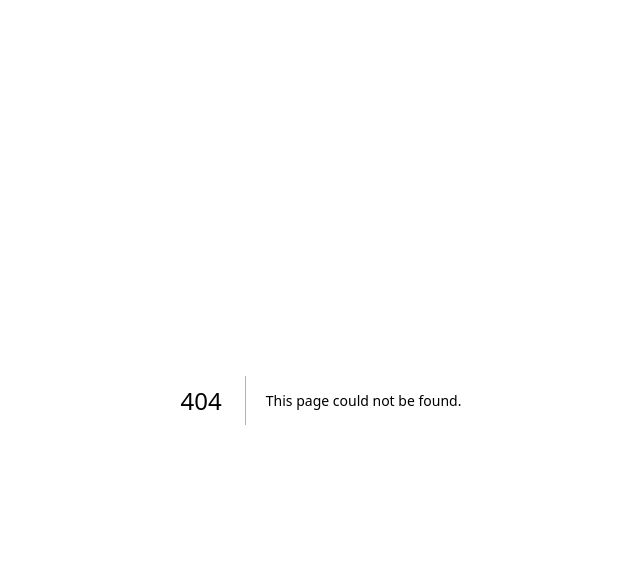
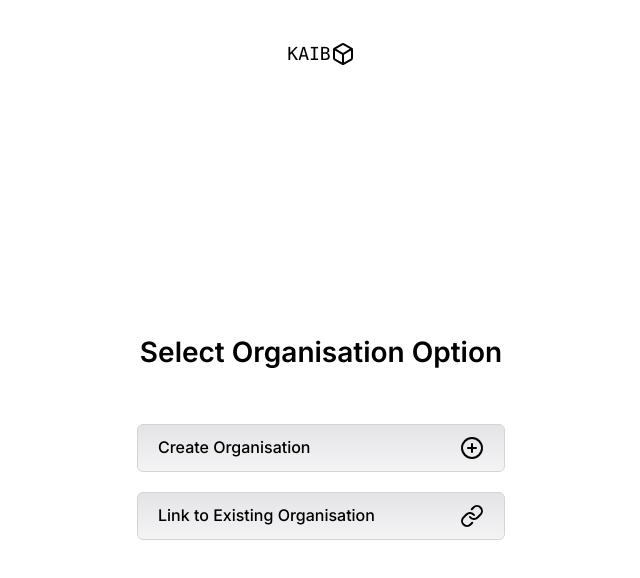
Before and after one commit to DeclanKBrown/kaib, a Next.js app: page /organisation in a window 1280 px wide. Before the commit this address had no page. Shown: the top 578 px of the page, without its empty margins (319-959 px from the left). Built offline with nearby package versions, Linux system fonts and the light colour scheme.

Commit message:
organisation page

```diff
--- /dev/null
+++ b/src/app/organisation/page.tsx
@@ -0,0 +1,33 @@
+'use client'
+
+import Link from "next/link"
+
+export default function Organisation() {
+    return (
+        <div className="flex min-h-screen w-screen flex-col">
+            <header className="flex items-center justify-center pt-10">
+                <h1 className="font-mono text-lg select-none">KAIB</h1>
+                <svg xmlns="http://www.w3.org/2000/svg" width="24" height="24" viewBox="0 0 24 24" fill="none" stroke="currentColor" strokeWidth="2" strokeLinecap="round" strokeLinejoin="round"><path d="M21 16V8a2 2 0 0 0-1-1.73l-7-4a2 2 0 0 0-2 0l-7 4A2 2 0 0 0 3 8v8a2 2 0 0 0 1 1.73l7 4a2 2 0 0 0 2 0l7-4A2 2 0 0 0 21 16z"></path><polyline points="3.27 6.96 12 12.01 20.73 6.96"></polyline><line x1="12" y1="22.08" x2="12" y2="12"></line></svg>
+            </header>
+            <main className="flex flex-1 items-center justify-center">
+                <div className="flex flex-col">
+                    <div className="flex items-center pt-5 pb-14 px-5">
+                        <h1 className="text-center font-semibold text-[28px] leading-[1.2] md:text-[28px] md:leading-8 select-none w-[23rem] whitespace-nowrap">Select Organisation Option</h1>
+                    </div>
+                    <div className="flex flex-col justify-center pb-3 px-5">
+                        <div className="w-full flex flex-col gap-5">
+                            <Link href='/organisation/create' className="relative flex h-12 items-center justify-between rounded-md px-5 text-center text-base font-medium bg-gradient-to-b from-zinc-200 to-zinc-100 backdrop-blur-2xl border border-1 border-zinc-300 hover:border hover:border-1 hover:border-zinc-400">
+                                <div className="relative -top-[1px]">Create Organisation</div>
+                                <svg xmlns="http://www.w3.org/2000/svg" width="24" height="24" viewBox="0 0 24 24" fill="none" stroke="currentColor" strokeWidth="2" strokeLinecap="round" strokeLinejoin="round"><circle cx="12" cy="12" r="10"></circle><line x1="12" y1="8" x2="12" y2="16"></line><line x1="8" y1="12" x2="16" y2="12"></line></svg>
+                            </Link>
+                            <Link href='/organisation/link' className="relative flex h-12 items-center justify-between rounded-md px-5 text-center text-base font-medium bg-gradient-to-b from-zinc-200 to-zinc-100 backdrop-blur-2xl border border-1 border-zinc-300 hover:border hover:border-1 hover:border-zinc-400">
+                                <div className="relative -top-[1px]">Link to Existing Organisation</div>
+                                <svg xmlns="http://www.w3.org/2000/svg" width="24" height="24" viewBox="0 0 24 24" fill="none" stroke="currentColor" strokeWidth="2" strokeLinecap="round" strokeLinejoin="round"><path d="M10 13a5 5 0 0 0 7.54.54l3-3a5 5 0 0 0-7.07-7.07l-1.72 1.71"></path><path d="M14 11a5 5 0 0 0-7.54-.54l-3 3a5 5 0 0 0 7.07 7.07l1.71-1.71"></path></svg>
+                            </Link>
+                        </div>
+                    </div>
+                </div>
+            </main>
+        </div>
+    )
+}
```
